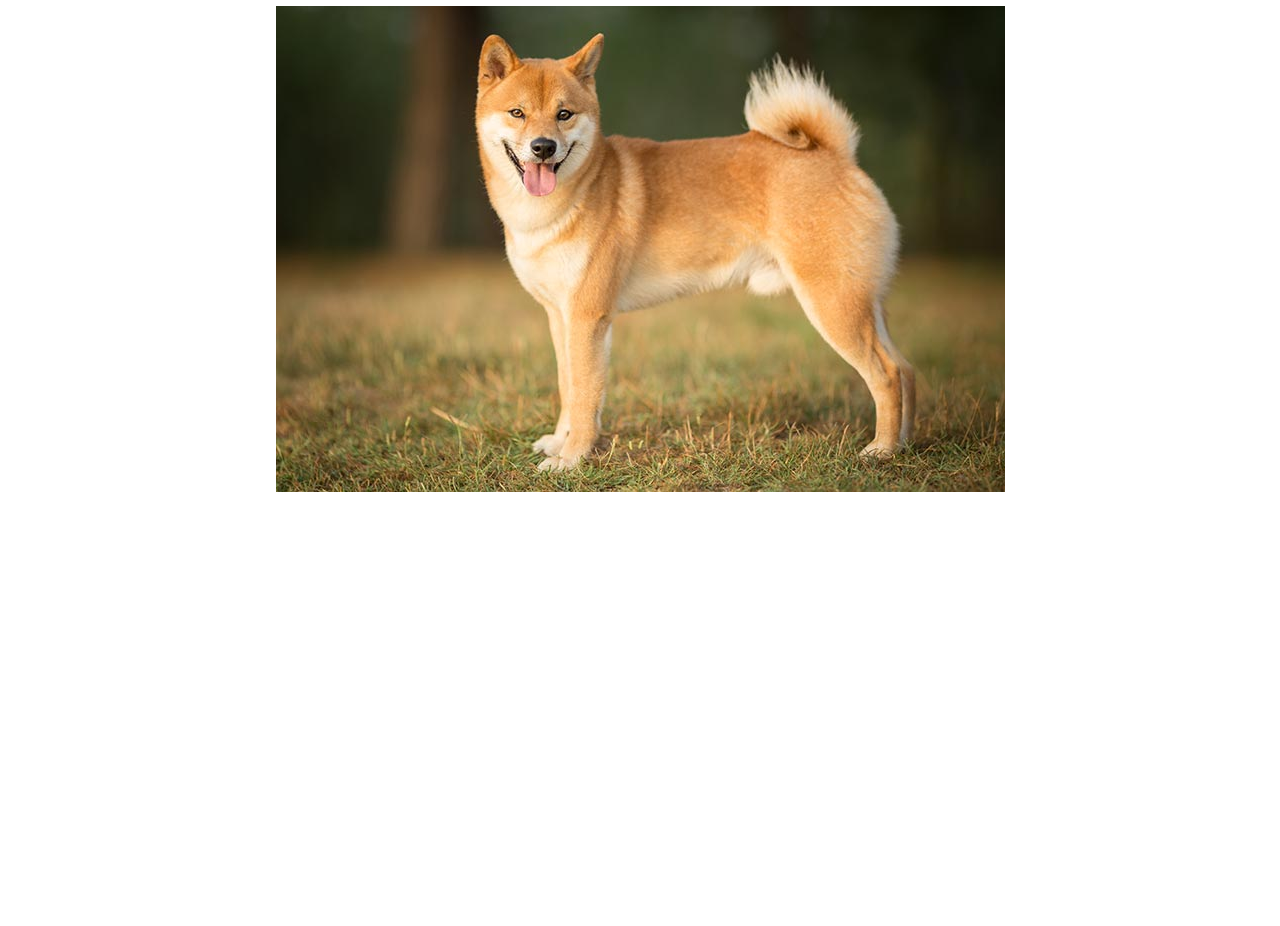
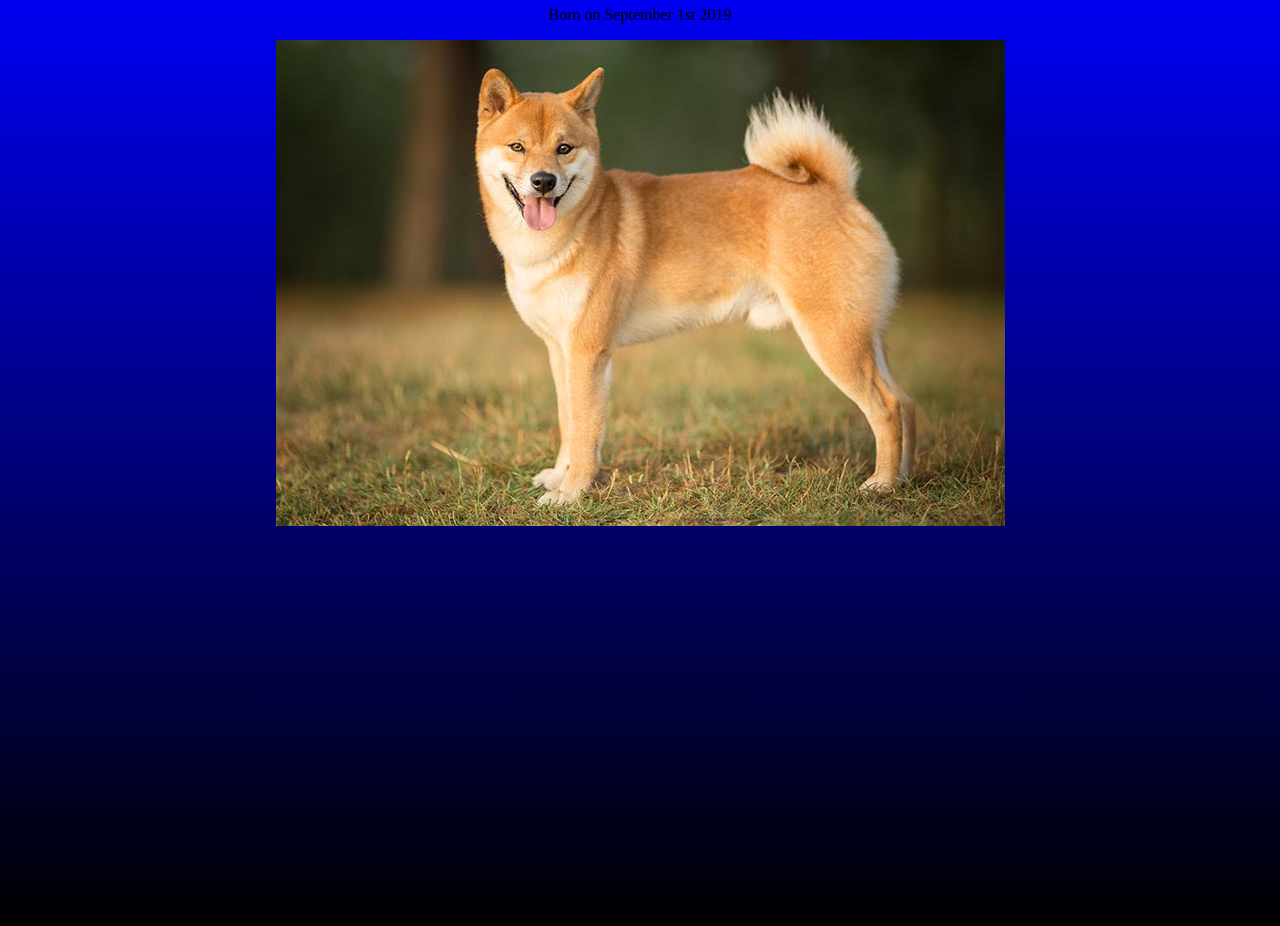
Before and after one commit to RaymondwChen2/js-practice, a plain HTML site: page uni/uni.html in a window 1280 px wide. Shown: the part 52-978 px from the top of the page. Before the commit the page ends 800 px from the top, so only its background shows below. Drawn offline with Linux system fonts and the light colour scheme.

Commit message:
change background color and add verbage

```diff
--- a/uni/uni.css
+++ b/uni/uni.css
@@ -1,11 +1,10 @@
 body {
-    background: linear-gradient(blue purple);
+    background: linear-gradient(blue, black);
     text-align: center;
     margin: 0;
 }
 
-.class {
-    background-color: black;
-    background-image: url("uniboi.jpg");
+.img-pic {
     width: 400px;
+    height: 400px;
 }
--- a/uni/uni.html
+++ b/uni/uni.html
@@ -8,8 +8,9 @@
 </head>
 <body>
     <h1>Happy Birthday Uni!</h1>
+    <p> Born on September 1st 2019</p>
     <img src="uniboi.jpg" alt="">
-    <div class="img" id="uni-pic"></div>
+    <div class="img-pic" id="uni-pic"></div>
     <script src="uni.js"></script>
 </body>
 </html>
```
Also changed, not shown: uni/me.jpg (added).
